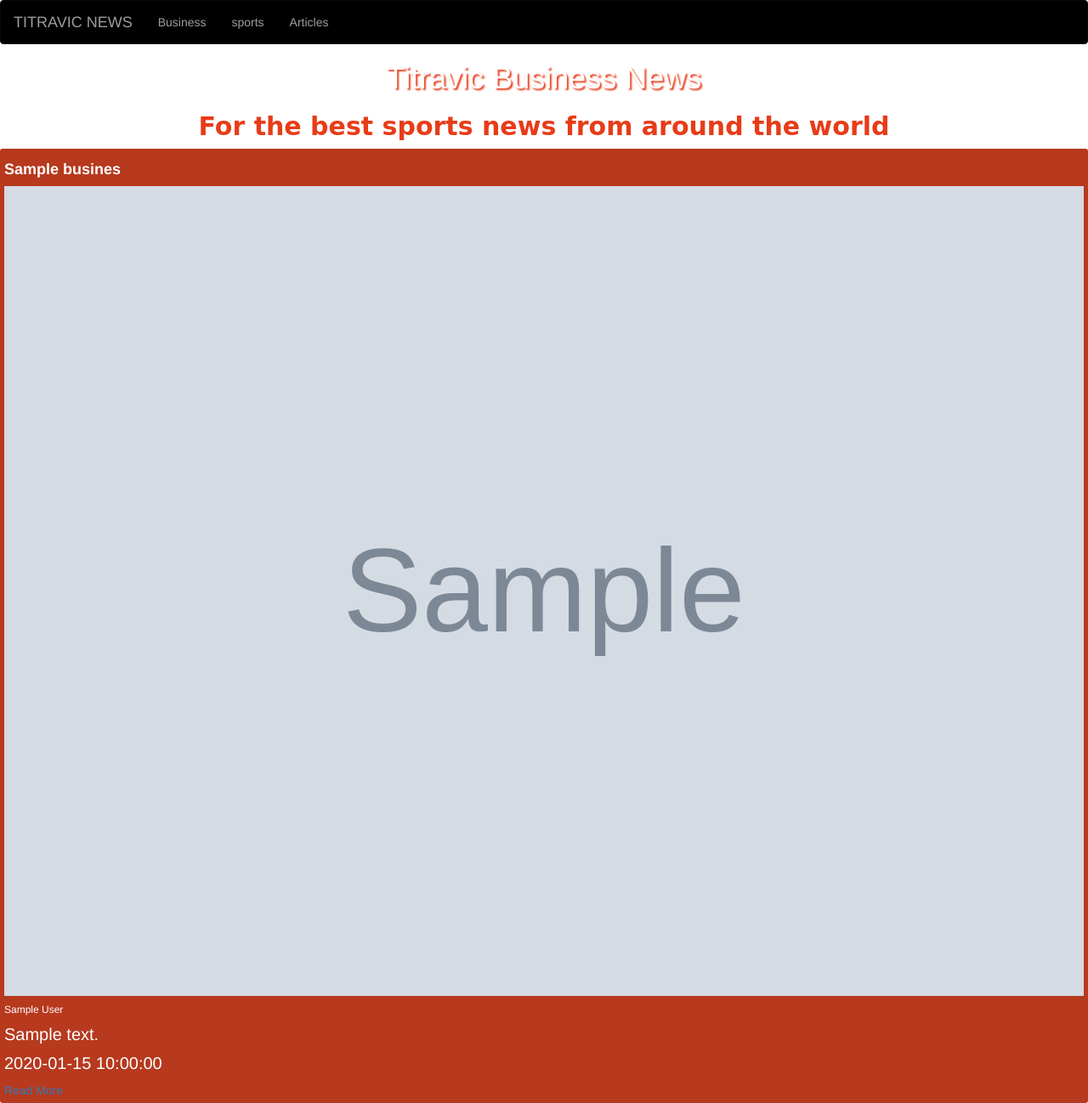
After one commit to SaretoTracy/Titravic-Live-News, a Flask app: template app/templates/business.html in a window 1280 px wide. The commit adds this page. Shown: the whole page at 85% size. Run offline with Flask 2, Linux system fonts and the light colour scheme; the template is opened without the code that fills it: most values are stand-ins (such as "Sample title", 1, 10 or a date in 2020); grey boxes marked "Sample" are stand-in pictures; some libraries are stand-ins or nearby versions; some web fonts are replaced.

Commit message:
add BUSINESS file

```diff
--- a/app/static/css/style.css
+++ b/app/static/css/style.css
@@ -48,6 +48,12 @@ h3 {
     font-family: 'Monoton', cursive;
     font-family: 'Righteous', cursive;
     font-size: 18px;
+}
+
+h1 {
+    text-align: center;
+    color: white;
+    text-shadow: 2px 2px 2px #E73C18;
 }
 
 h2 {
@@ -124,7 +130,7 @@ h4 {
     font-size: 20px;
 }
 
-.sports {
+.cate {
     display: grid;
     grid-template-columns: repeat(auto-fit, minmax(300px, 1fr));
     gap: 0.5rem;
@@ -136,11 +142,11 @@ h4 {
     width: 100%;
 }
 
-.sports h4 {
+.cate h4 {
     color: #fff;
 }
 
-.sports-item {
+.categories {
     width: 100%;
     height: 100%;
     padding: 0.5rem;
--- a/app/templates/articles.html
+++ b/app/templates/articles.html
@@ -4,7 +4,7 @@
 
 
 <div class="row">
-    <h2>Titravic Live News Articles</h2>
+    <h1>Titravic Live News Articles</h1>
     {% for articles in articles %}
     <div class="col-md-4 articles">
 
--- /dev/null
+++ b/app/templates/business.html
@@ -0,0 +1,24 @@
+{% extends "base.html" %} {% block styles%} {{ super() }}
+<link rel="stylesheet" href="{{url_for('static',filename='css/style.css')}}"> {% endblock %} {% block content %}
+<div class="heading">
+    <h1>Titravic Business News</h1>
+    <h2>For the best sports news from around the world</h2>
+</div>
+
+<div class="business cate">
+    {% for business in business %}
+    <div class=" business-item categories">
+        <h4 class="business-title">{{business.title }}</h4>
+        <img src="{{ business.urlToImage }}" class="card-img-top" alt="{{ business.title }}">
+        <div class="desc">
+            <h6>{{business.author }}</h6>
+            <p>{{business.description }}</p>
+            <div class="desc">
+                <p>{{business.publishedAt }}</p>
+                <a class='desc' href="{{business.url }}" target="_blank">Read More</a>
+            </div>
+        </div>
+    </div>
+    {% endfor %}
+</div>
+{% endblock %}
--- a/app/templates/navbar.html
+++ b/app/templates/navbar.html
@@ -15,9 +15,7 @@
                     <a class="nav-link" href="/business">Business</a>
                 </li>
 
-                <li class="nav-item">
-                    <a class="nav-link" href="/entertainment">entertainment</a>
-                </li>
+
 
                 <li class="nav-item">
                     <a class="nav-link" href="/sports">sports</a>
--- a/app/templates/sports.html
+++ b/app/templates/sports.html
@@ -5,9 +5,9 @@
     <h2>For the best sports news from around the world</h2>
 </div>
 
-<div class="sports">
+<div class="sports cate">
     {% for sports in sports %}
-    <div class=" sports-item">
+    <div class=" sports-item categories">
         <h4 class="sports-title">{{sports.title }}</h4>
         <img src="{{ sports.urlToImage }}" class="card-img-top" alt="{{ sports.title }}">
         <div class="desc">
```
Also changed, not shown: app/templates/tech.html (deleted, +0 -20 lines), app/views.py (+15 -1 lines).
